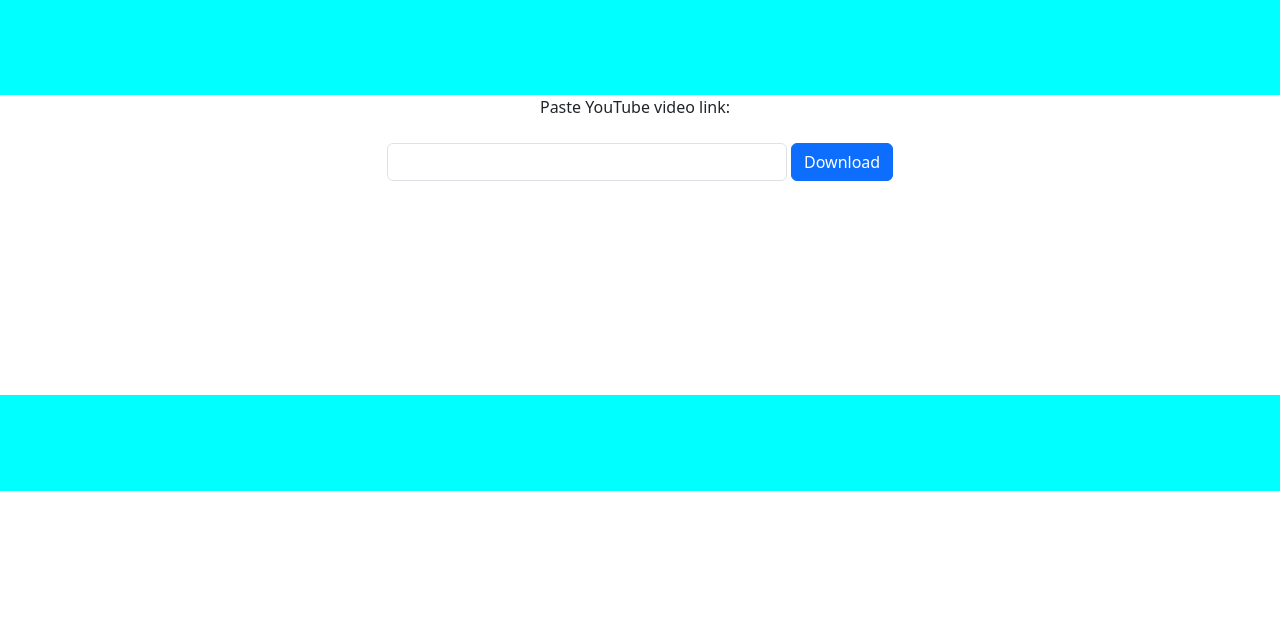
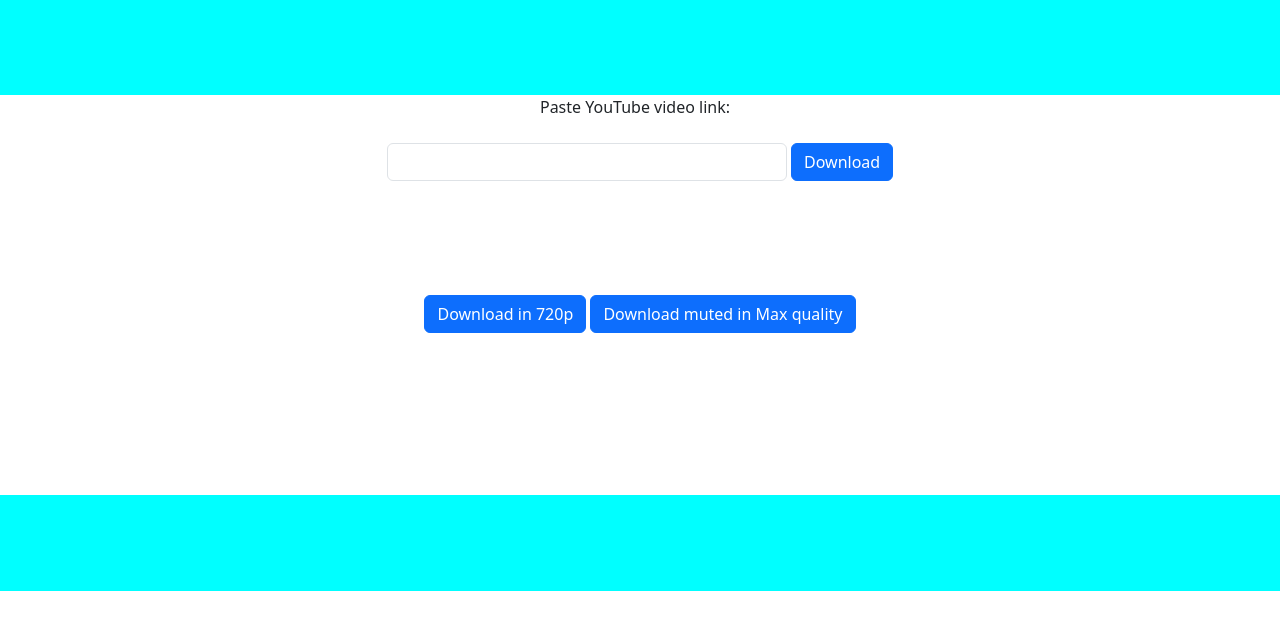
Before and after one commit to FoxPyDev/web_tubefox, a Django app: page /bootstrap/ in a window 1280 px wide. Shown: the part 73-703 px from the top of the page. Run offline with Django 5.2, Linux system fonts and the light colour scheme; some libraries are stand-ins or nearby versions.

Commit message:
basic functionality prototyping

```diff
--- a/base_app/views.py
+++ b/base_app/views.py
@@ -1,5 +1,7 @@
-from django.shortcuts import render
+from django.shortcuts import render, HttpResponse
+import requests
 from tubefox import TubeFox
+from tubefox.yt_app_version_updater import get_yt_app_latest_version
 
 
 def index_page(request):
@@ -27,3 +29,22 @@ def index_page(request):
 
 def bootstrap_page(request):
     return render(request, 'bootstrap.html')
+
+
+def download_video(request):
+    if request.method == "POST":
+        video_url = request.POST.get('download_video')
+        headers = {
+            'Content-Type': 'application/json',
+            'User-Agent': f'com.google.android.youtube/{get_yt_app_latest_version()} (Linux; U; Android 12; GB) gzip'
+        }
+        video_response = requests.get(video_url, stream=True, headers=headers)
+
+        if video_response.status_code == 200 and 'Content-Length' in video_response.headers:
+            content_length = int(video_response.headers['Content-Length'])
+            if content_length > 0:
+                response = HttpResponse(video_response.content, content_type='video/mp4')
+                response['Content-Disposition'] = 'attachment; filename="video.mp4"'
+                return response
+
+        return HttpResponse("Reload page and try again")
--- a/templates/bootstrap.html
+++ b/templates/bootstrap.html
@@ -31,7 +31,7 @@
         </script>
     </div>
 
-    <div class="form" align="center" style="height: 300px">
+    <div class="form" align="center" style="height: 200px">
         <form method="POST" action="">
         <label for="yt_link">Paste YouTube video link:</label>
         <br>
@@ -61,6 +61,17 @@
         {% csrf_token %}
         </form>
     </div>
+
+
+    <div class="video_download" align="center" style="height: 200px">
+        <form method="POST" action="">
+        <input class="btn btn-primary" type="submit" value="Download in 720p">
+        <input class="btn btn-primary" type="submit" value="Download muted in Max quality">
+        {% csrf_token %}
+        </form>
+    </div>
+
+
     <div class="ads" align="center" style="background: aqua">
         <script async src="https://pagead2.googlesyndication.com/pagead/js/adsbygoogle.js?client=ca-pub-1234567890123456" crossorigin="anonymous"></script>
         <!-- Homepage Leaderboard -->
--- a/templates/index.html
+++ b/templates/index.html
@@ -22,6 +22,11 @@
         <a href="{{ download_video }}">Download video</a>
         <a href="{{ download_thumbnail }}">Download thumbnail</a>
         <a href="{{ download_audio }}">Download audio</a>
+        <form method="POST" action="{% url 'download_video' %}">
+            <input type="hidden" name="download_video" value="{{ download_video }}">
+            <button type="submit">Download video</button>
+            {% csrf_token %}
+        </form>
     {% endif %}
 
 </body>
--- a/web_tubefox/urls.py
+++ b/web_tubefox/urls.py
@@ -16,7 +16,7 @@ Including another URLconf
 """
 from django.contrib import admin
 from django.urls import path
-from base_app.views import index_page, bootstrap_page
+from base_app.views import index_page, bootstrap_page, download_video
 
 urlpatterns = [
     path('admin/', admin.site.urls),
@@ -28,5 +28,6 @@ urlpatterns = [
     path('audio/', index_page, name='audio'),
     path('subtitles/', index_page, name='subtitles'),
     path('metadata/', index_page, name='metadata'),
-    path('bootstrap/', bootstrap_page, name='metadata'),
+    path('bootstrap/', bootstrap_page, name='bootstrap'),
+    path('download_video/', download_video, name='download_video'),
 ]
```
